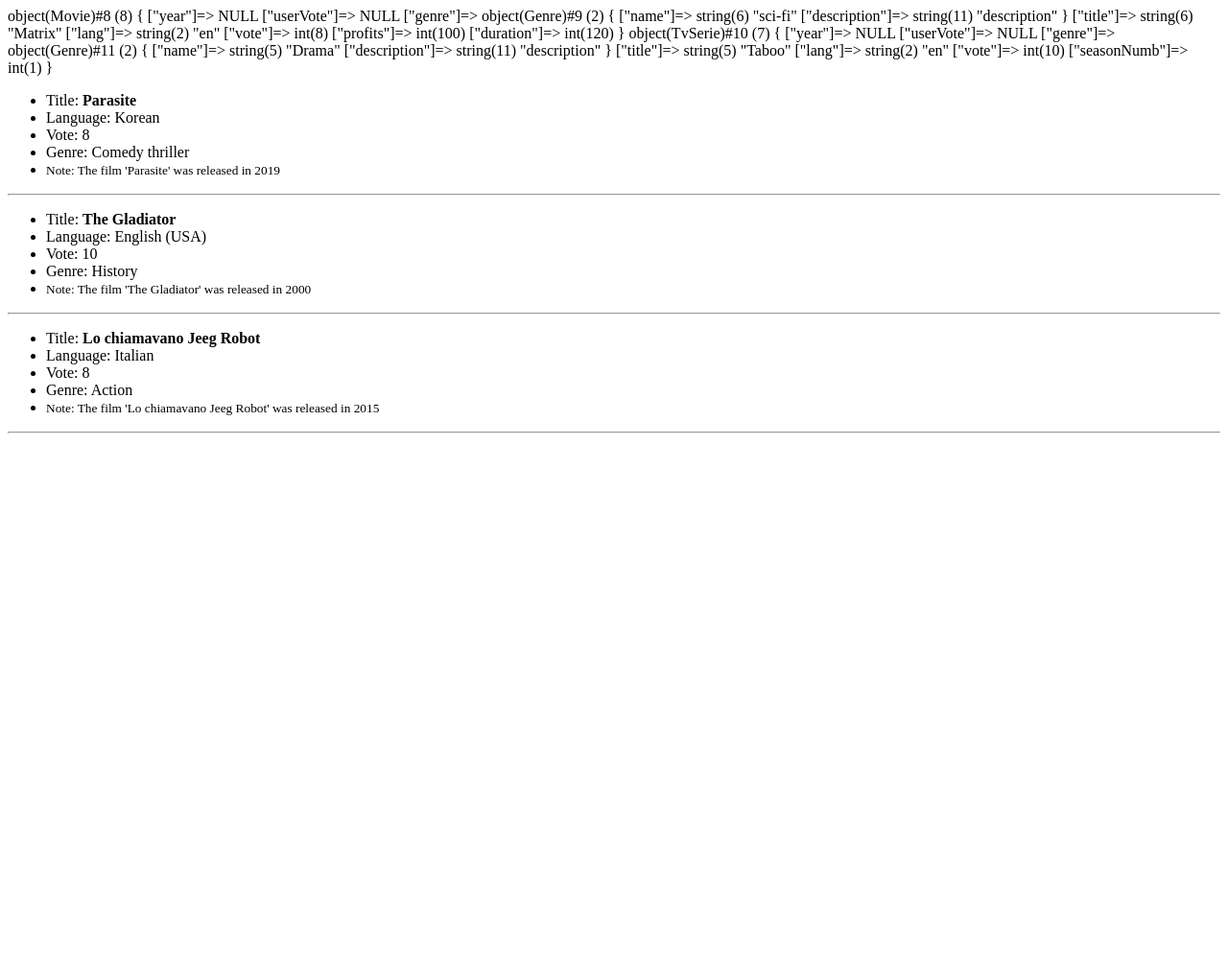
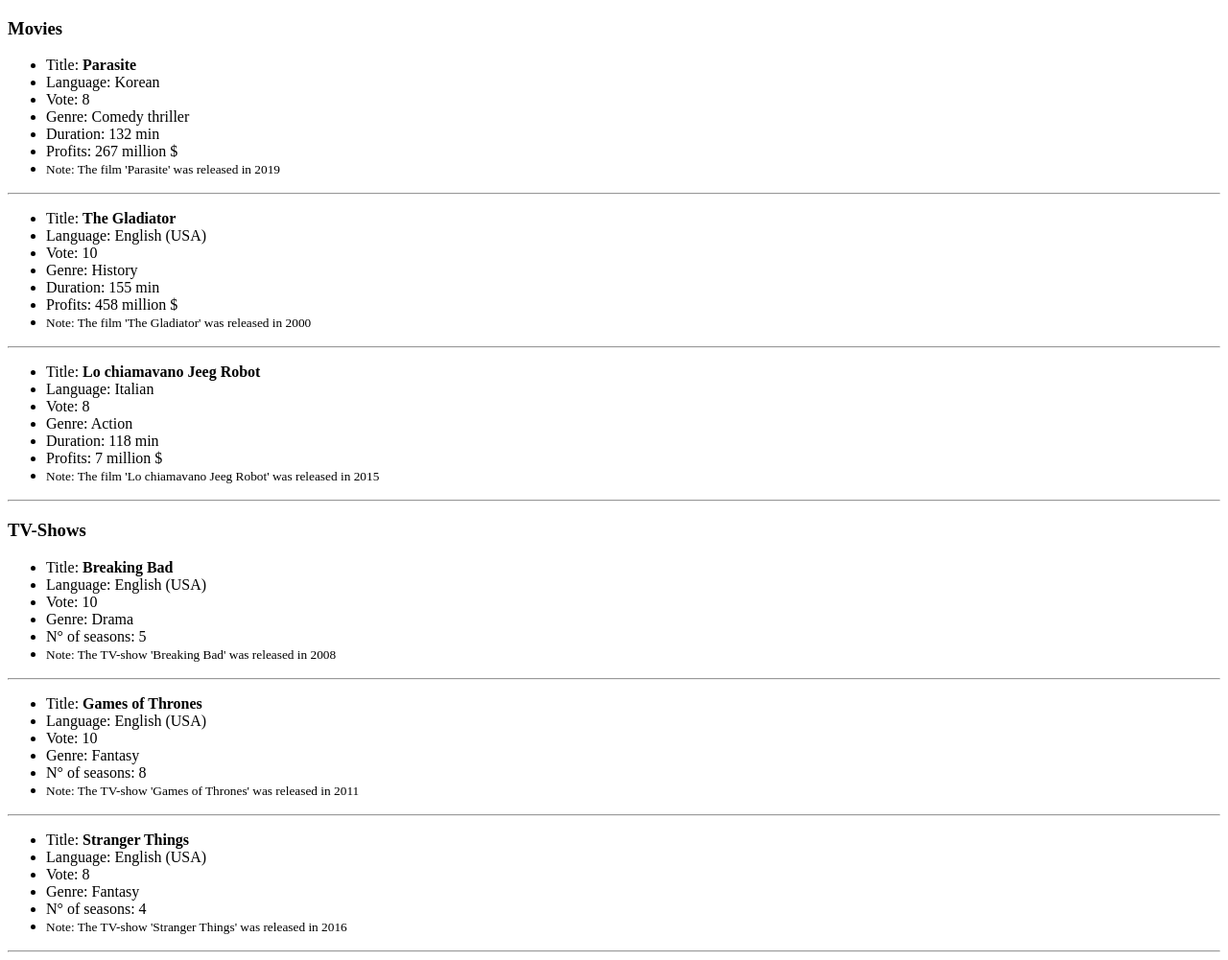
Before and after one commit to PaoloMarzocchi/php-oop-1, a PHP site: page / in a window 1280 px wide. Shown: the whole page at 96% size. Before the commit the page ends 452 px from the top, so only its background shows below. Run offline with PHP 8.4, Linux system fonts and the light colour scheme.

Commit message:
add print of new instances in DOM

```diff
--- a/db.php
+++ b/db.php
@@ -1,12 +1,21 @@
 <?php
 require_once __DIR__.'/models/Production.php';
 
-$parasite = new Production('Parasite','Korean',8, new Genre('Comedy thriller','lorem lorem'));
-$gladiator = new Production('The Gladiator','English (USA)',10,new Genre('History','lorem lorem'));
-$itaJeegRobot = new Production('Lo chiamavano Jeeg Robot','Italian',8,new Genre('Action','lorem lorem'));
+$parasite = new Movie('Parasite','Korean',8, new Genre('Comedy thriller','Descrizione'),267,132);
+$gladiator = new Movie('The Gladiator','English (USA)',10,new Genre('History','Descrizione'),458,155);
+$itaJeegRobot = new Movie('Lo chiamavano Jeeg Robot','Italian',8,new Genre('Action','Descrizione'),7,118);
+$breakingBad =  new TvSerie('Breaking Bad','English (USA)',10,new Genre('Drama','Descrizione'),5);
+$got = new TvSerie('Games of Thrones','English (USA)',10,new Genre('Fantasy','Descrizione'),8);
+$strangerThings = new TvSerie('Stranger Things','English (USA)',8,new Genre('Fantasy','Descrizione'),4);
 
-$films=[
+$movies=[
     $parasite,
     $gladiator,
     $itaJeegRobot
 ];
+
+$tvSeries=[
+    $breakingBad,
+    $got,
+    $strangerThings
+];
--- a/index.php
+++ b/index.php
@@ -7,12 +7,13 @@ include_once __DIR__.'/models/TvSerie.php';
 
 
 include_once __DIR__.'/db.php';
-$movie=new Movie('Matrix','en',8,new Genre('sci-fi','description'),100,120);
-$tv=new TvSerie('Taboo','en',10,new Genre('Drama','description'),1);
-var_dump($movie,$tv);
+
 $parasite->setYear(2019);
 $gladiator->setYear(2000);
 $itaJeegRobot->setYear(2015);
+$breakingBad->setYear(2008);
+$got->setYear(2011);
+$strangerThings->setYear(2016);
 
 //var_dump($itaJeegRobot->genre);
 
@@ -26,18 +27,36 @@ $itaJeegRobot->setYear(2015);
         <title>OOP-1</title>
     </head>
     <body>
-
-            <?php foreach ($films as $key => $film) :?>
+        <h3>Movies</h3>
+            <?php foreach ($movies as $key => $movie) :?>
                 <ul>
-                    <li>Title: <strong><?=$film->title?></strong></li>
-                    <li>Language: <?=$film->lang?></li>
-                    <li>Vote: <?=$film->vote?></li>
-                    <li>Genre: <?=$film->genre->name?></li>
+                    <li>Title: <strong><?=$movie->title?></strong></li>
+                    <li>Language: <?=$movie->lang?></li>
+                    <li>Vote: <?=$movie->vote?></li>
+                    <li>Genre: <?=$movie->genre->name?></li>
+                    <li>Duration: <?=$movie->duration?> min</li>
+                    <li>Profits: <?=$movie->profits?> million $</li>
                     <li>
-                        <small>Note: <?=$film->getYear()?></small>
+                        <small>Note: <?=$movie->getYear()?></small>
                     </li>
                 </ul>
                 <hr>
             <?php endforeach?>
+
+            <h3>TV-Shows</h3>
+            <?php foreach ($tvSeries as $key => $show) :?>
+                <ul>
+                    <li>Title: <strong><?=$show->title?></strong></li>
+                    <li>Language: <?=$show->lang?></li>
+                    <li>Vote: <?=$show->vote?></li>
+                    <li>Genre: <?=$show->genre->name?></li>
+                    <li>N° of seasons: <?=$show->seasonNumb?></li>
+                    <li>
+                        <small>Note: <?=$show->getYear()?></small>
+                    </li>
+                </ul>
+                <hr>
+            <?php endforeach?>
+
     </body>
 </html>
--- a/models/TvSerie.php
+++ b/models/TvSerie.php
@@ -6,4 +6,8 @@ class TvSerie extends Production{
         parent::__construct($title,$lang,$vote,$genre);
 
     }
+
+    public function getYear() {
+        return "The TV-show '$this->title' was released in $this->year";
+    }
 }
```
